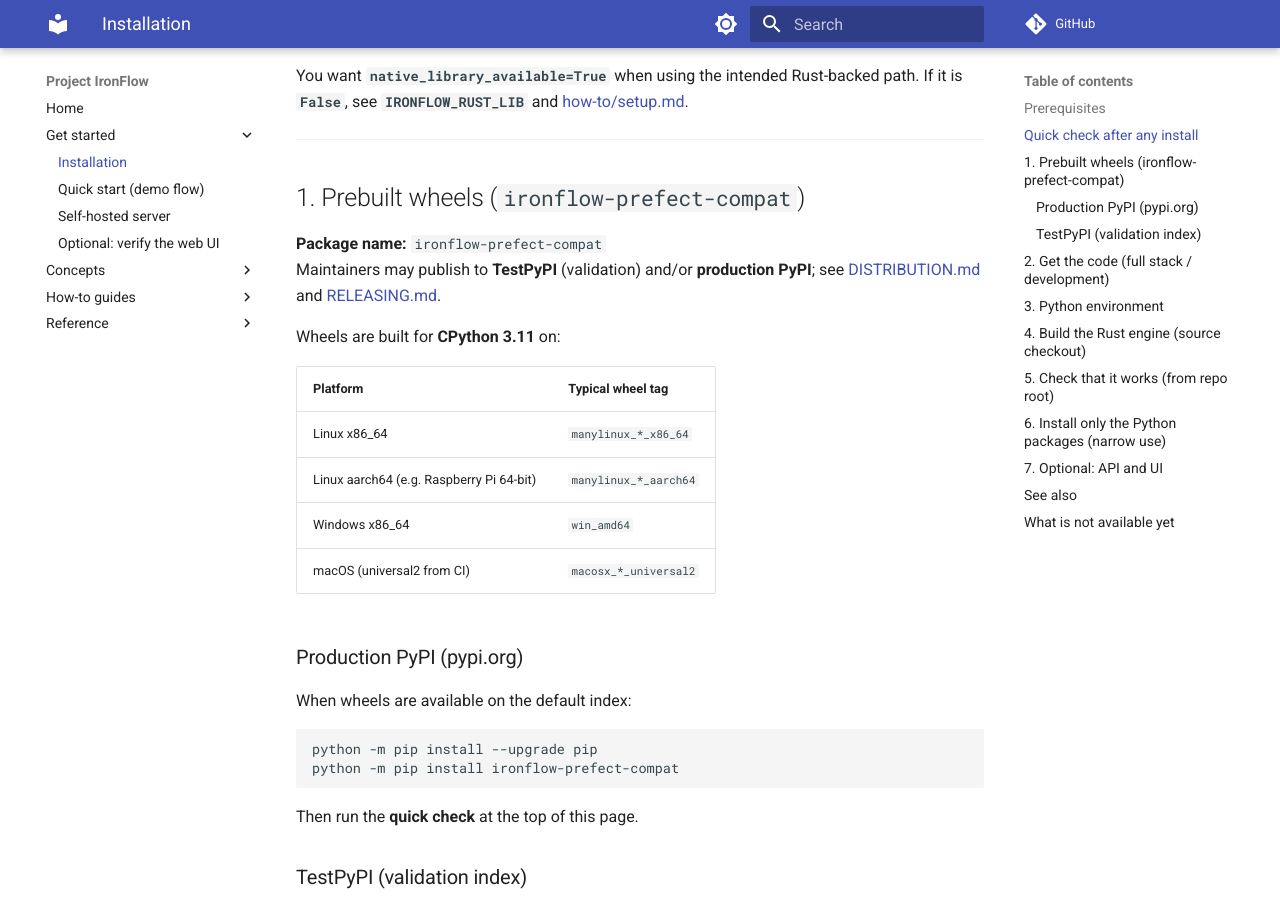
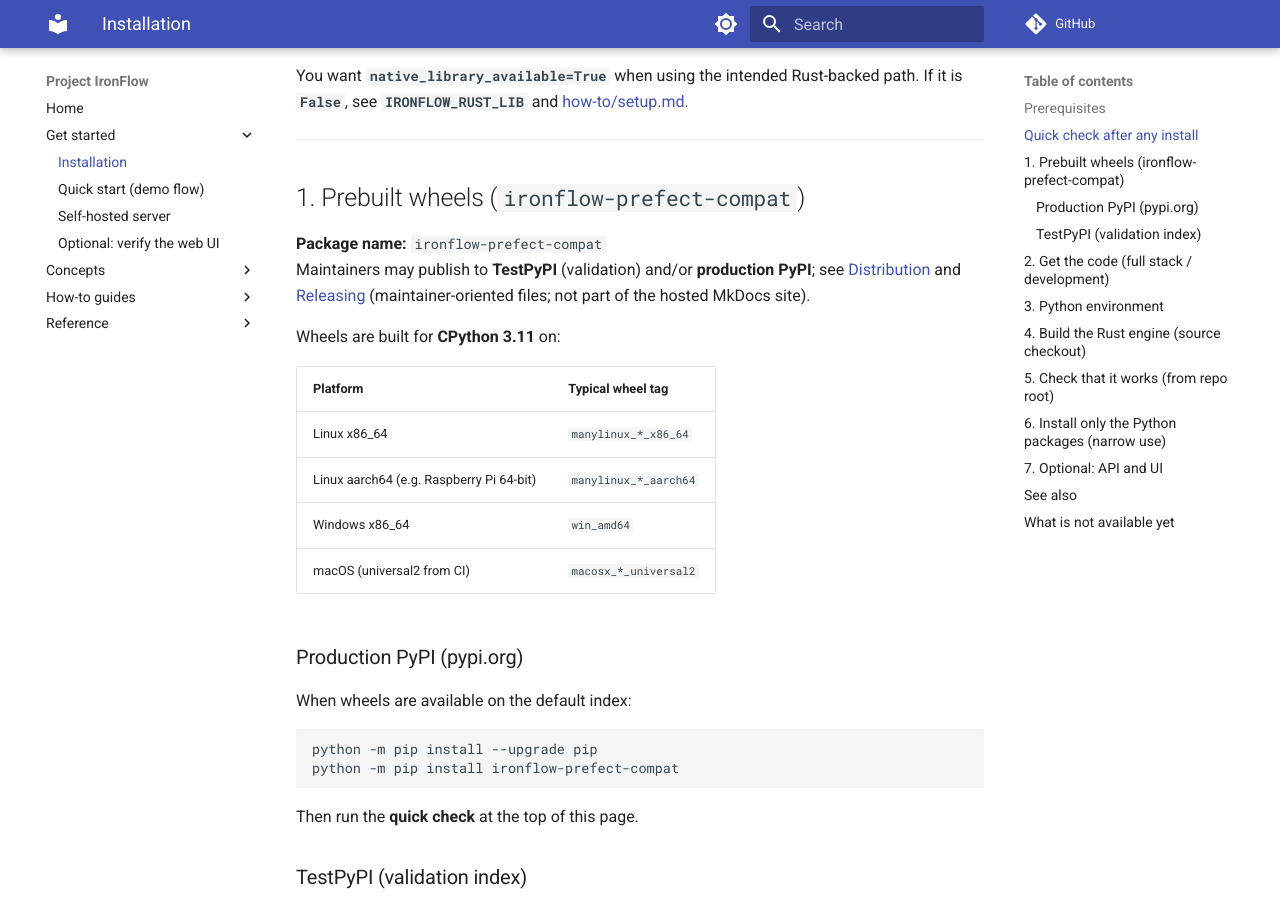
Before and after one commit to PPPSDavid/rust-based-prefect, an MkDocs documentation site: the page built from docs/INSTALL.md, in a window 1280 px wide and 900 px high, scrolled down 871 px. Built offline with MkDocs 1.6.1 and Material for MkDocs 9.7.7, drawn with Linux system fonts in a browser that asks for light colours; comment, search, counter and statistics services are not loaded.

Commit message:
docs: fix INSTALL links for MkDocs strict (excluded DISTRIBUTION, repo RELEASING)
Co-authored-by: Cursor <cursoragent@cursor.com>

```diff
--- a/docs/INSTALL.md
+++ b/docs/INSTALL.md
@@ -28,7 +28,7 @@ You want **`native_library_available=True`** when using the intended Rust-backed
 ## 1. Prebuilt wheels (`ironflow-prefect-compat`)
 
 **Package name:** `ironflow-prefect-compat`
-Maintainers may publish to **TestPyPI** (validation) and/or **production PyPI**; see [DISTRIBUTION.md](DISTRIBUTION.md) and [RELEASING.md](../RELEASING.md).
+Maintainers may publish to **TestPyPI** (validation) and/or **production PyPI**; see [Distribution](https://github.com/PPPSDavid/rust-based-prefect/blob/main/docs/DISTRIBUTION.md) and [Releasing](https://github.com/PPPSDavid/rust-based-prefect/blob/main/RELEASING.md) (maintainer-oriented files; not part of the hosted MkDocs site).
 
 Wheels are built for **CPython 3.11** on:
 
@@ -163,7 +163,7 @@ After the above, you can start the bundled HTTP server and UI — see **[How to
 ## See also
 
 - **[How to set up IronFlow](how-to/setup.md)** — condensed setup and environment variables in one place.
-- **[Distribution](DISTRIBUTION.md)** — maintainer notes on wheels, CI, TestPyPI vs production PyPI.
+- **[Distribution](https://github.com/PPPSDavid/rust-based-prefect/blob/main/docs/DISTRIBUTION.md)** — maintainer notes on wheels, CI, TestPyPI vs production PyPI.
 
 ## What is not available yet
 
```
